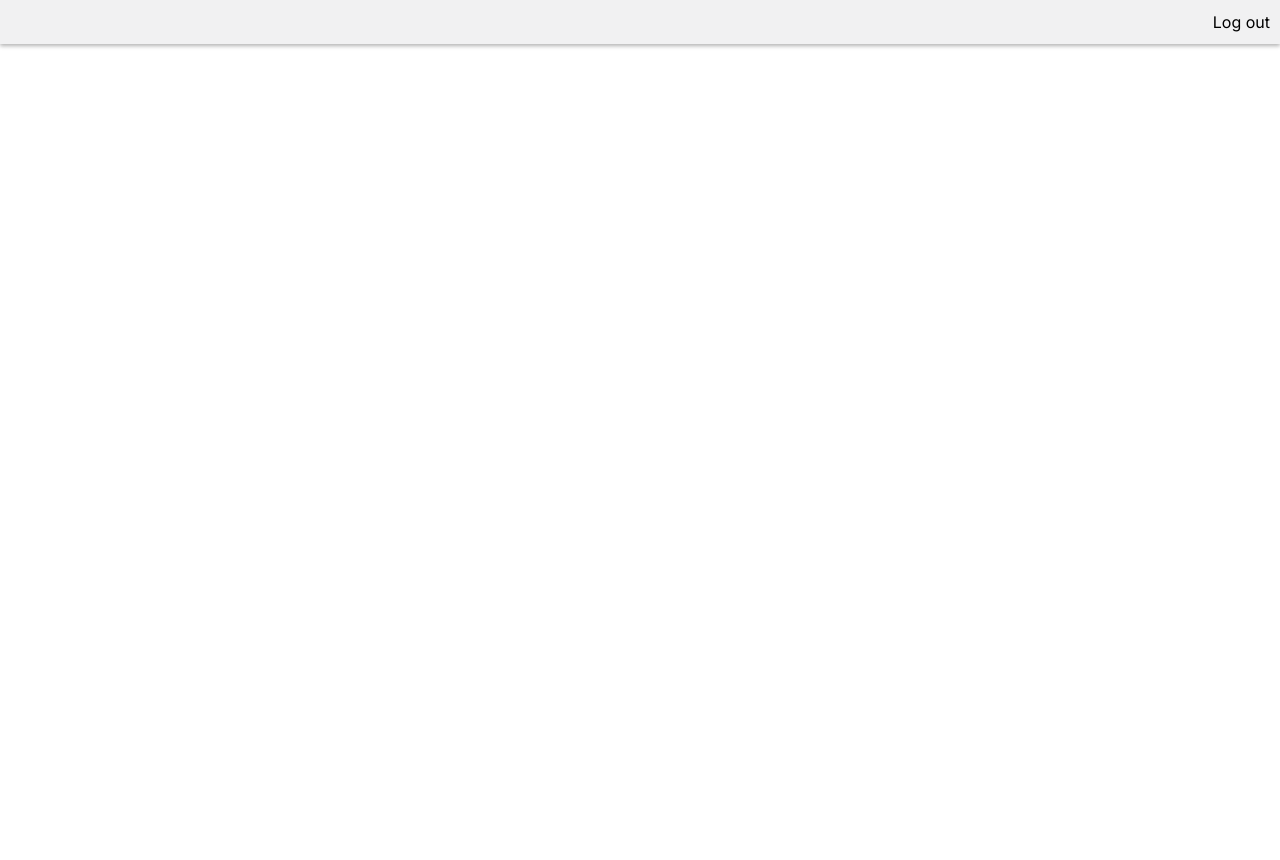
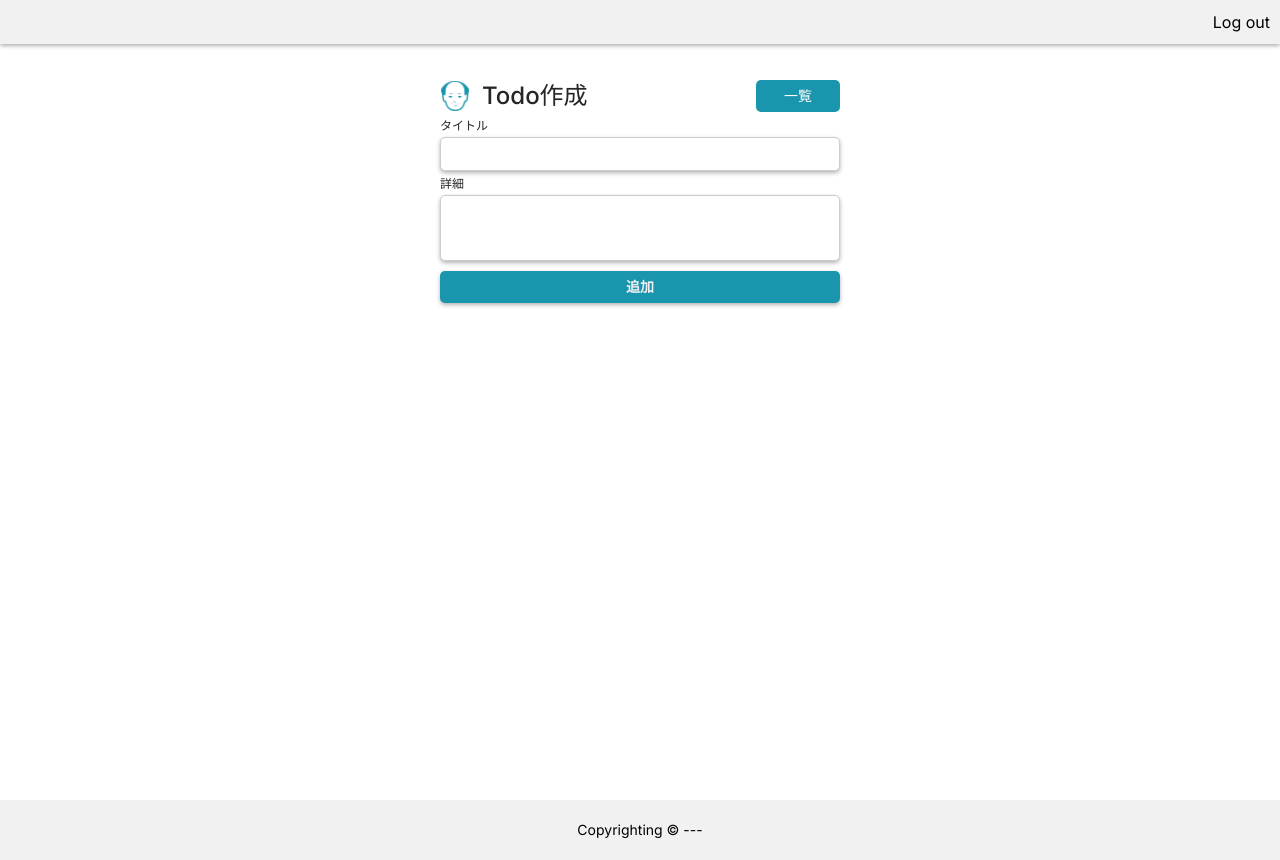
Before and after one commit to mikArai5/next-todo-app03, a Next.js app: page /todos/create in a window 1280 px wide. Before the commit the page ends 800 px from the top, so only its background shows below. Built offline with nearby package versions, Linux system fonts and the light colour scheme; no server answers.

Commit message:
add changes

```diff
--- a/app/components/TodoApp.tsx
+++ b/app/components/TodoApp.tsx
@@ -1,14 +1,13 @@
 'use client';
 import React, { useState, useEffect } from "react";
-import { addTodo, getAllTodos } from "../../utils/supabaseFunctions";
+import { getAllTodos } from "../../utils/supabaseFunctions";
 import TodoList from "./TodoList";
 import Image from "next/image";
 import IconImage from "../../public/icon_01.png";
+import Link from "next/link";
 
 const TodoApp = () => {
     const [ todos, setTodos ] = useState<any>([]);
-    const [ title, setTitle ] = useState<string>("");
-    const [ detail, setDetail ] = useState<string>("");
     const [ filter, setFilter ] = useState("未着手");
 
     useEffect(() => {
@@ -19,44 +18,16 @@ const TodoApp = () => {
         getTodos();
     },[]);
 
-    const handleSubmit = async (e: React.FormEvent<HTMLFormElement>) => {
-        e.preventDefault();
-        if (title === "" || detail === "") return;
-
-        await addTodo(title, detail);
-        const todos = await getAllTodos();
-        setTodos(todos);
-        setTitle("");
-        setDetail("");
-    }
-
     return (
         <div className="text-center mb-2 text-2xl font-medium mt-10">
-            <h2 className="heading02">
-                <Image src={IconImage} className="mr-3" alt="アイコン" width={30} height={30}/>
-                TodoApp
-            </h2>
-            <form className="add_area" onSubmit={(e) => handleSubmit(e)}>
-                <p className="item_title">タイトル</p>
-                <input
-                    type="text"
-                    className="add_form w400"
-                    onChange={(e) => setTitle(e.target.value)}
-                    value={title}
-                />
-                <p className="item_title">詳細</p>
-                <textarea
-                    className="add_detail w400"
-                    onChange={(e) => setDetail(e.target.value)}
-                    value={detail}
-                >
-                </textarea>
-                <button
-                    className="add_btn w400"
-                >
-                    追加
-                </button>
-            </form>
+            <div className="flex justify-between items-center">
+                <h2 className="heading02 mb-0">
+                    <Image src={IconImage} className="mr-3" alt="アイコン" width={30} height={30}/>
+                    Todo一覧
+                </h2>
+                <Link className="link_btn" href="../todos/create">作成</Link>
+            </div>
+
             <div className="flex mt-2 font14 justify-between">
                 <label htmlFor="" className="mr-10">
                     <select className="box_style" name="" id="">
--- a/app/globals.css
+++ b/app/globals.css
@@ -64,6 +64,12 @@ main {
     justify-content: flex-end;
     position: fixed;
     top: 0;
+    z-index: 10;
+}
+
+footer {
+    background-color: #F1F1F2;
+    box-shadow: 4px 2px 0 rgba(0,0,0,0.3);
 }
 
 .add_area {
@@ -182,3 +188,15 @@ input[type="radio"]:hover {
 .edit_todo .select_status {
     font-size: 12px;
 }
+
+.link_btn {
+    font-size: 14px;
+    border-radius: 5px;
+    background-color: #1995ad;
+    width: 84px;
+    color: #FFF;
+}
+
+.mb-0 {
+    margin-bottom: 0px !important;
+}
--- /dev/null
+++ b/app/todos/[id]/edit/actions.ts
@@ -0,0 +1 @@
+import { prisma } from "@/prisma/client";
--- a/app/todos/[id]/page.tsx
+++ b/app/todos/[id]/page.tsx
@@ -1,4 +1,7 @@
 import { prisma } from "@/prisma/client";
+import Image from "next/image";
+import Link from "next/link";
+import IconImage from "../../../public/icon_01.png";
 
 type Props = {
     params: Promise<{
@@ -8,7 +11,6 @@ type Props = {
             status: string;
         }>;
     };
-
 
 export const generateStaticParams = async () => {
     const todos = await prisma.todo.findMany();
@@ -34,11 +36,24 @@ export default async function Detail ({ params }: { params: Promise <{ id: numbe
             <main className="">
                 <div>
                     <section className="flex justify-center items-start h-screen">
-                        <div className="text-center mb-2 text-2xl font-medium mt-10">
-                            <p>{todo.id}</p>
-                            <h1>{todo.title}</h1>
-                            <p>{todo.detail}</p>
-                            <p>{todo.status}</p>
+                        <div className="text-center mb-2 text-2xl font-medium mt-10 w400">
+                            <div className="flex justify-between items-center">
+                                <h2 className="heading02 mb-0">
+                                    <Image src={IconImage} className="mr-3" alt="アイコン" width={30} height={30}/>
+                                    <p>{todo.id}</p>
+                                </h2>
+                                <Link className="link_btn" href="../todos">一覧</Link>
+                            </div>
+                            <div className="flex list rounded-md mt-2 mb-2 p-2 justify-between relative">
+                                <div className="flex justify-between items-center w100p">
+                                    <div className="w80p">
+                                        <p className="status">{todo.status}</p>
+                                        <p className="title">{todo.title}</p>
+                                        <p className="detail">{todo.detail}</p>
+                                    </div>
+                                    <Link href={`../todos/${todo.id}/edit`} className="cursor-pointer box_style update_btn">更新</Link>
+                                </div>
+                            </div>
                         </div>
                     </section>
                 </div>
--- a/app/todos/create/page.tsx
+++ b/app/todos/create/page.tsx
@@ -1,8 +1,59 @@
+'use client'
+import { useState } from "react";
+import { addTodo, getAllTodos } from "@/utils/supabaseFunctions";
+import Image from "next/image";
+import IconImage from "../../../public/icon_01.png";
+import Link from "next/link";
 
 const CreatePage = () => {
+    const [ todos, setTodos ] = useState<any>([]);
+    const [ title, setTitle ] = useState<string>("");
+    const [ detail, setDetail ] = useState<string>("");
+
+    const handleSubmit = async (e: React.FormEvent<HTMLFormElement>) => {
+        e.preventDefault();
+        if (title === "" || detail === "") return;
+
+        await addTodo(title, detail);
+        const todos = await getAllTodos();
+        setTodos(todos);
+        setTitle("");
+        setDetail("");
+    }
     return (
         <>
-
+            <section className="flex justify-center items-start h-screen">
+                <div className="text-center mb-2 text-2xl font-medium mt-20">
+                    <div className="flex justify-between items-center">
+                        <h2 className="heading02 mb-0">
+                            <Image src={IconImage} className="mr-3" alt="アイコン" width={30} height={30}/>
+                            Todo作成
+                        </h2>
+                        <Link className="link_btn" href="../../todos">一覧</Link>
+                    </div>
+                    <form className="add_area mt-2" onSubmit={(e) => handleSubmit(e)}>
+                        <p className="item_title">タイトル</p>
+                        <input
+                            type="text"
+                            className="add_form w400"
+                            onChange={(e) => setTitle(e.target.value)}
+                            value={title}
+                        />
+                        <p className="item_title">詳細</p>
+                        <textarea
+                            className="add_detail w400"
+                            onChange={(e) => setDetail(e.target.value)}
+                            value={detail}
+                        >
+                        </textarea>
+                        <button
+                            className="add_btn w400"
+                        >
+                            追加
+                        </button>
+                    </form>
+                </div>
+            </section>
         </>
     )
 }
--- a/package.json
+++ b/package.json
@@ -14,7 +14,8 @@
     "@supabase/supabase-js": "^2.46.1",
     "next": "15.0.3",
     "react": "19.0.0-rc-66855b96-20241106",
-    "react-dom": "19.0.0-rc-66855b96-20241106"
+    "react-dom": "19.0.0-rc-66855b96-20241106",
+    "react-hook-form": "^7.53.2"
   },
   "devDependencies": {
     "@types/node": "^20",
--- a/utils/supabaseFunctions.ts
+++ b/utils/supabaseFunctions.ts
@@ -1,4 +1,5 @@
 import { supabase } from '../utils/supabase';
+import { prisma } from "@/prisma/client";
 
 export const getAllTodos = async () => {
     const todos = await supabase.from("todo").select('*');
```
Also changed, not shown: app/todos/[id]/edit/page.tsx (added, +11 -0 lines), 2 other files (tests, documents, lock files or other folders).
